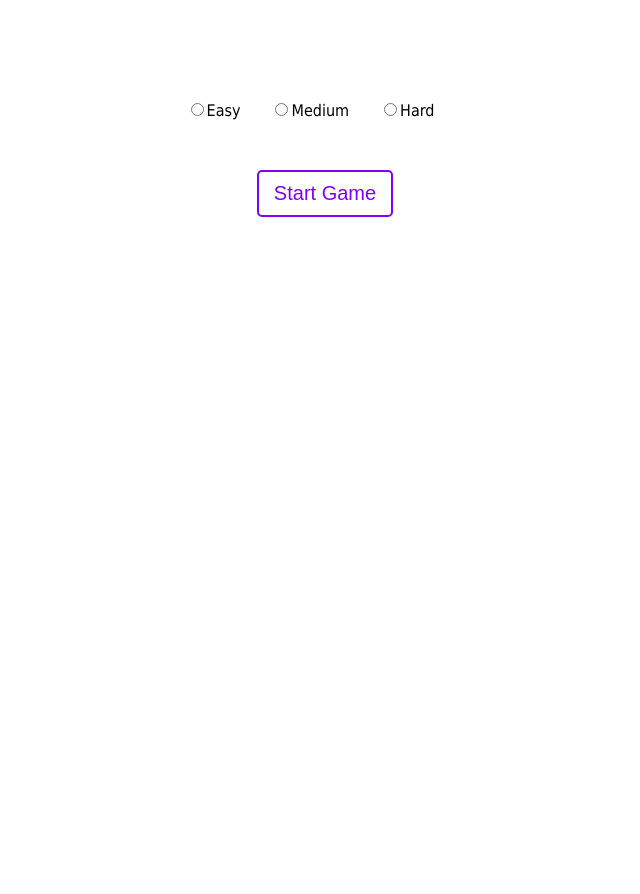
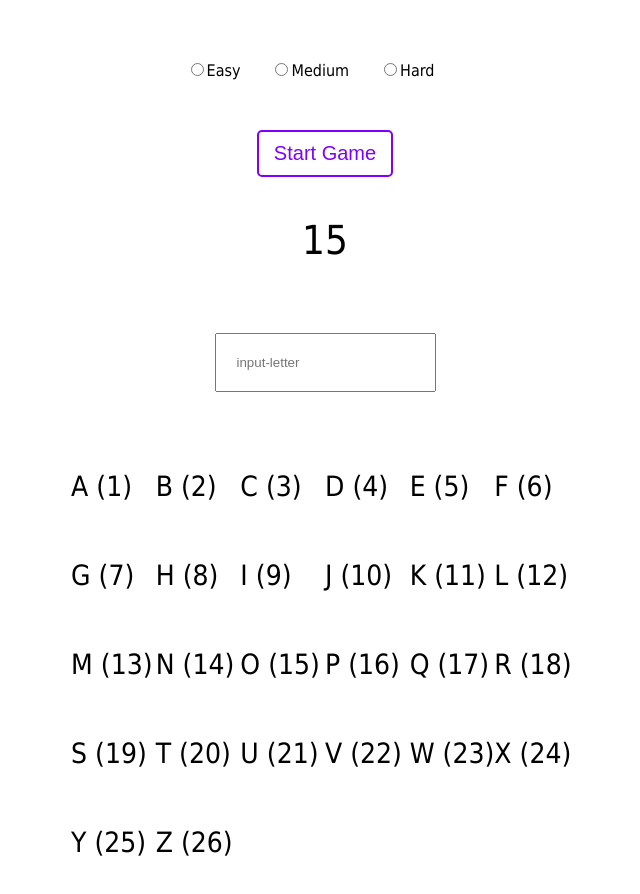
Before and after one commit to StefanStanisic/Alphabet-Reflex, a React (Create React App) app: page / in a window 1280 px wide. Shown: the top 894 px of the page, without its empty margins (315-955 px from the left). Before the commit the page ends 800 px from the top, so only its background shows below. Built offline with nearby package versions, Linux system fonts and the light colour scheme.

Commit message:
Created score component and added number display and input element into homepage

```diff
--- /dev/null
+++ b/src/components/letter/letter.component.jsx
@@ -0,0 +1,11 @@
+import React from 'react';
+
+import './letter.styles.css'
+
+const LetterDisplay = ({letter, number, color}) => {
+  return (
+    <p className='values' style={{color: color}}>{letter}  ({number})  </p>
+  )
+}
+
+export default LetterDisplay;
--- /dev/null
+++ b/src/components/letter/letter.styles.css
@@ -0,0 +1,4 @@
+.values {
+  font-size: 28px;
+  color: black;
+}
--- /dev/null
+++ b/src/data/letters.js
@@ -0,0 +1,30 @@
+let letters = [
+  {letter: 'A', number: 1},
+  {letter: 'B', number: 2},
+  {letter: 'C', number: 3},
+  {letter: 'D', number: 4},
+  {letter: 'E', number: 5},
+  {letter: 'F', number: 6},
+  {letter: 'G', number: 7},
+  {letter: 'H', number: 8},
+  {letter: 'I', number: 9},
+  {letter: 'J', number: 10},
+  {letter: 'K', number: 11},
+  {letter: 'L', number: 12},
+  {letter: 'M', number: 13},
+  {letter: 'N', number: 14},
+  {letter: 'O', number: 15},
+  {letter: 'P', number: 16},
+  {letter: 'Q', number: 17},
+  {letter: 'R', number: 18},
+  {letter: 'S', number: 19},
+  {letter: 'T', number: 20},
+  {letter: 'U', number: 21},
+  {letter: 'V', number: 22},
+  {letter: 'W', number: 23},
+  {letter: 'X', number: 24},
+  {letter: 'Y', number: 25},
+  {letter: 'Z', number: 26}
+];
+
+export default letters;
--- a/src/pages/homepage/homepage.component.jsx
+++ b/src/pages/homepage/homepage.component.jsx
@@ -1,10 +1,17 @@
-import React, { useState, useEffect } from 'react';
+import React, { useState } from 'react';
+
+import LetterDisplay from '../../components/letter/letter.component';
+import letters from '../../data/letters';
 
 import './homepage.styles.css';
 
 const HomePage = () => {
   const [gameStarted, setGameStarted] = useState('false');
   const [gameDifficulty, setGameDifficulty] = useState('');
+  let lettersArray = [];
+  letters.forEach(elem => {
+    lettersArray.push(<LetterDisplay letter={elem.letter} number={elem.number} key={elem.number}/>)
+  })
 
   return (
     <div className='main-container'>
@@ -26,6 +33,18 @@ const HomePage = () => {
           : <button className='start-stop-button' onClick={() => setGameStarted(!gameStarted)}>Stop Game</button>
         }
       </div>
+
+      <div className="number-display-container">
+        <p className='number-display'>15</p>
+      </div>
+
+      <div className="input-container">
+        <input type="text" name="letter-input" className='letter-input' placeholder='input-letter' />
+      </div>
+
+      <div className="letters-container">
+        {lettersArray}
+      </div>
     </div>
   );
 };
--- a/src/pages/homepage/homepage.styles.css
+++ b/src/pages/homepage/homepage.styles.css
@@ -1,5 +1,5 @@
 .main-container {
-  margin: 100px;
+  margin: 60px 100px;
   display: flex;
   flex-flow: row wrap;
   flex: 0 0 100%;
@@ -19,6 +19,9 @@ label {
 
 .start-button-container {
   margin-top: 50px;
+  display: flex;
+  flex: 0 0 100%;
+  justify-content: center;
 }
 
 .start-stop-button {
@@ -35,3 +38,32 @@ label {
   background-color: #7F00FF;
   color: white;
 }
+
+.number-display-container {
+  display: flex;
+  flex: 0 0 100%;
+  justify-content: center;
+  font-size: 40px;
+}
+
+.input-container {
+  display: flex;
+  flex: 0 0 100%;
+  justify-content: center;
+  margin-top: 30px;
+}
+
+.letter-input {
+  padding: 20px;
+  transition: 300ms ease-in-out all;
+}
+
+.letter-input:focus::placeholder {
+  color: transparent;
+}
+
+.letters-container {
+  margin-top: 50px;
+  display: grid;
+  grid-template-columns: 1fr 1fr 1fr 1fr 1fr 1fr;
+}
```
Also changed, not shown: src/components/score/score.component.jsx (added, +14 -0 lines), src/components/score/score.styles.css (added).
